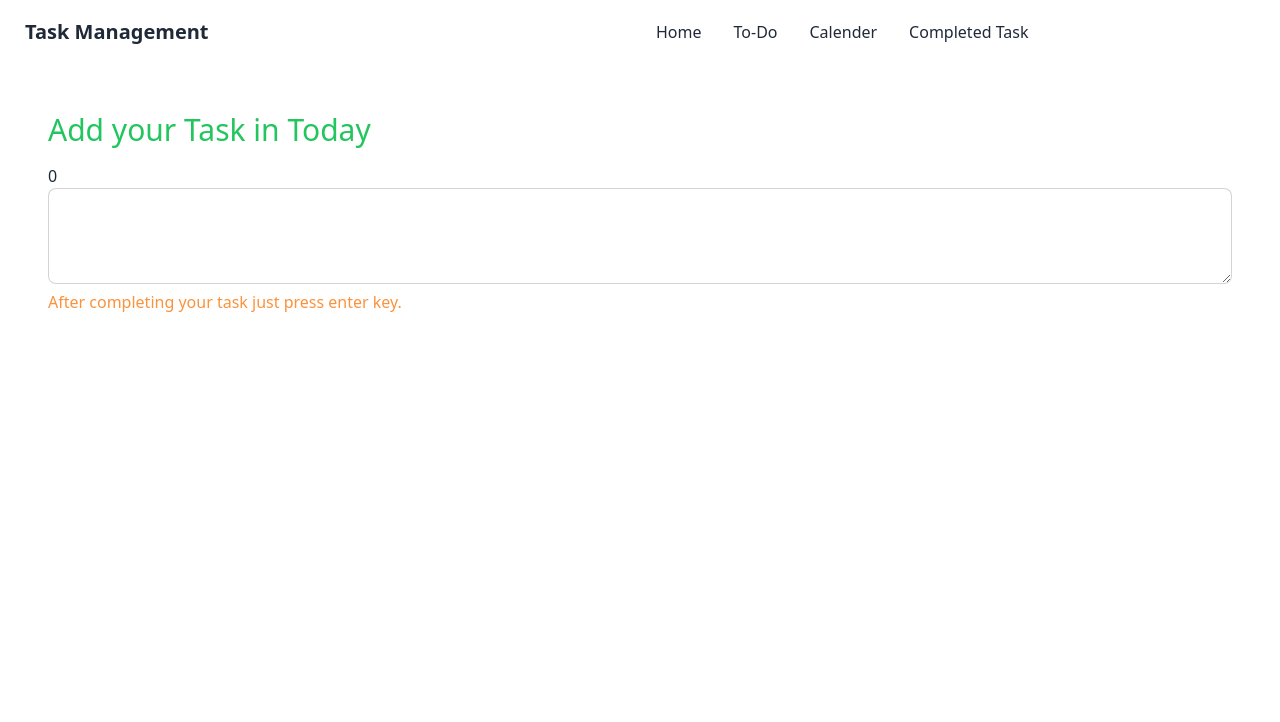
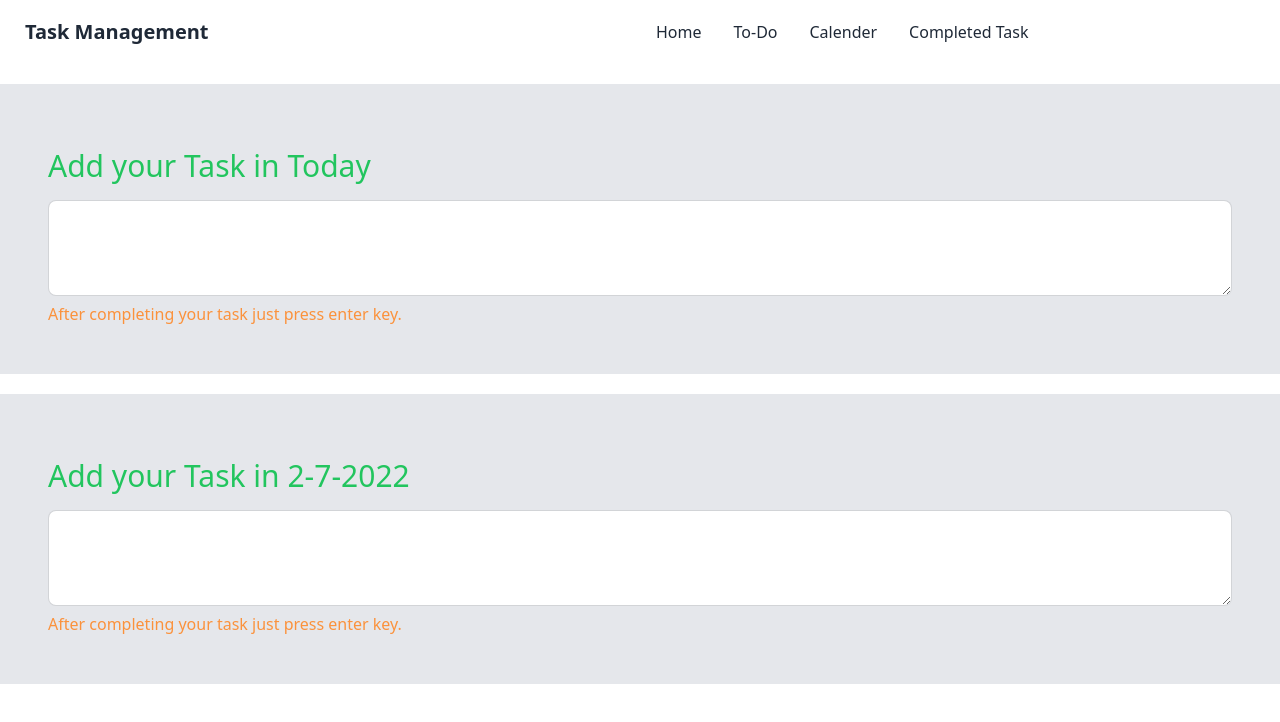
Before and after one commit to grnisna/Daily-task-management, a React (Create React App) app: page / in a window 1280 px wide. Shown: the top 722 px of the page. Built offline with nearby package versions, Linux system fonts and the light colour scheme; no server answers.

Commit message:
next day planning box added

```diff
--- a/src/components/Home/Home.js
+++ b/src/components/Home/Home.js
@@ -3,31 +3,49 @@ import React, { useEffect, useState } from "react";
 const Home = () => {
   const [todoTask, setTodoTask] = useState([]);
 
-  // const today = new Date();
-  // const date =
-  //   today.getDate() +
-  //   1 +
-  //   "-" +
-  //   (today.getMonth() + 1) +
-  //   "-" +
-  //   today.getFullYear();
+  const today = new Date();
+  const currentDate = today.getDate() +  "-" + (today.getMonth() + 1) + "-" + today.getFullYear();
+  const nextDate = today.getDate()  + 1 +  "-" + (today.getMonth() + 1) + "-" + today.getFullYear();
 
-  const handleEnterKey = (event) => {
+// current Day task management ************************
+  const currentDayTask = (event) => {
     if (event.key === "Enter") {
       const addedTask = {
         todo: event.target.value,
+        date:currentDate
       };
-      console.log(addedTask);
 
-      const url = `http://localhost:5000/allTodo`;
+      const url = `http://localhost:5000/currentDay`;
       fetch(url, {
-        method: 'POST',
-                        headers: { 'content-type': 'application/json' },
-                        body: JSON.stringify(addedTask)
+        method: "POST",
+        headers: { "content-type": "application/json" },
+        body: JSON.stringify(addedTask),
       })
-        .then(res => res.json())
-        .then(data => {
-          event.target.value='';
+        .then((res) => res.json())
+        .then((data) => {
+          event.target.value = "";
+          alert("successfully added");
+        });
+    }
+  };
+
+  // next Day task management ************************
+  const nextDayTask = (event) => {
+    if (event.key === "Enter") {
+      const addedTask = {
+        todo: event.target.value,
+        date:nextDate
+      };
+
+      const url = `http://localhost:5000/nextDay`;
+      fetch(url, {
+        method: "POST",
+        headers: { "content-type": "application/json" },
+        body: JSON.stringify(addedTask),
+      })
+        .then((res) => res.json())
+        .then((data) => {
+          event.target.value = "";
           alert("successfully added");
         });
     }
@@ -41,22 +59,43 @@ const Home = () => {
   }, []);
 
   return (
-    <div className="lg:m-12 m-8">
+    <>
+    {/* Current date task management */}
+    <div className="lg:p-12 lg:my-5 p-8 bg-gray-200">
       <h1 className="text-3xl text-green-500 my-4 text-center lg:text-left">
         Add your Task in Today
       </h1>
-      <p>{todoTask.length}</p>
+
       <textarea
-        onKeyPress={handleEnterKey}
+        onKeyPress={currentDayTask}
         className="textarea textarea-bordered h-24 w-full"
         name="textarea"
       ></textarea>
 
       <label className="text-orange-400">
-        {" "}
+
         After completing your task just press enter key.
       </label>
     </div>
+
+    {/* Next date task management */}
+    <div className="lg:p-12 lg:my-5 p-8 bg-gray-200">
+      <h1 className="text-3xl text-green-500 my-4 text-center lg:text-left">
+        Add your Task in {nextDate}
+      </h1>
+
+      <textarea
+        onKeyPress={nextDayTask}
+        className="textarea textarea-bordered h-24 w-full"
+        name="textarea"
+      ></textarea>
+
+      <label className="text-orange-400">
+
+        After completing your task just press enter key.
+      </label>
+    </div>
+    </>
   );
 };
 
```
